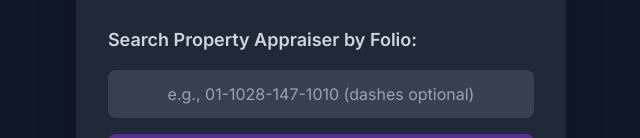
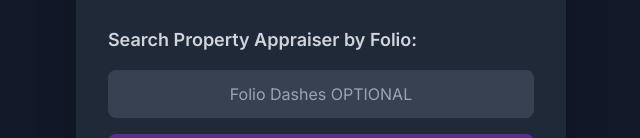
Before and after one commit to jrami228/PRP.github.io, a plain HTML site: page index.html in a window 1280 px wide. Shown: the part 662-800 px from the top of the page, without its empty margins (319-959 px from the left). Drawn offline with nearby package versions, Linux system fonts and the light colour scheme.

Commit message:
Update index.html

```diff
--- a/index.html
+++ b/index.html
@@ -85,7 +85,7 @@
                     <h2 class="text-lg font-semibold text-gray-300">Search Property Appraiser by Folio:</h2>
                     <!-- Folio Input -->
                     <div class="flex flex-col">
-                        <input type="text" id="folio-input" placeholder="e.g., 01-1028-147-1010 (dashes optional)" class="bg-gray-700 text-white py-3 px-4 rounded-lg focus:outline-none focus:ring-2 focus:ring-purple-500 transition duration-200 text-center">
+                        <input type="text" id="folio-input" placeholder="Folio Dashes OPTIONAL" class="bg-gray-700 text-white py-3 px-4 rounded-lg focus:outline-none focus:ring-2 focus:ring-purple-500 transition duration-200 text-center">
                     </div>
 
                     <!-- Search Folio Button -->
```
